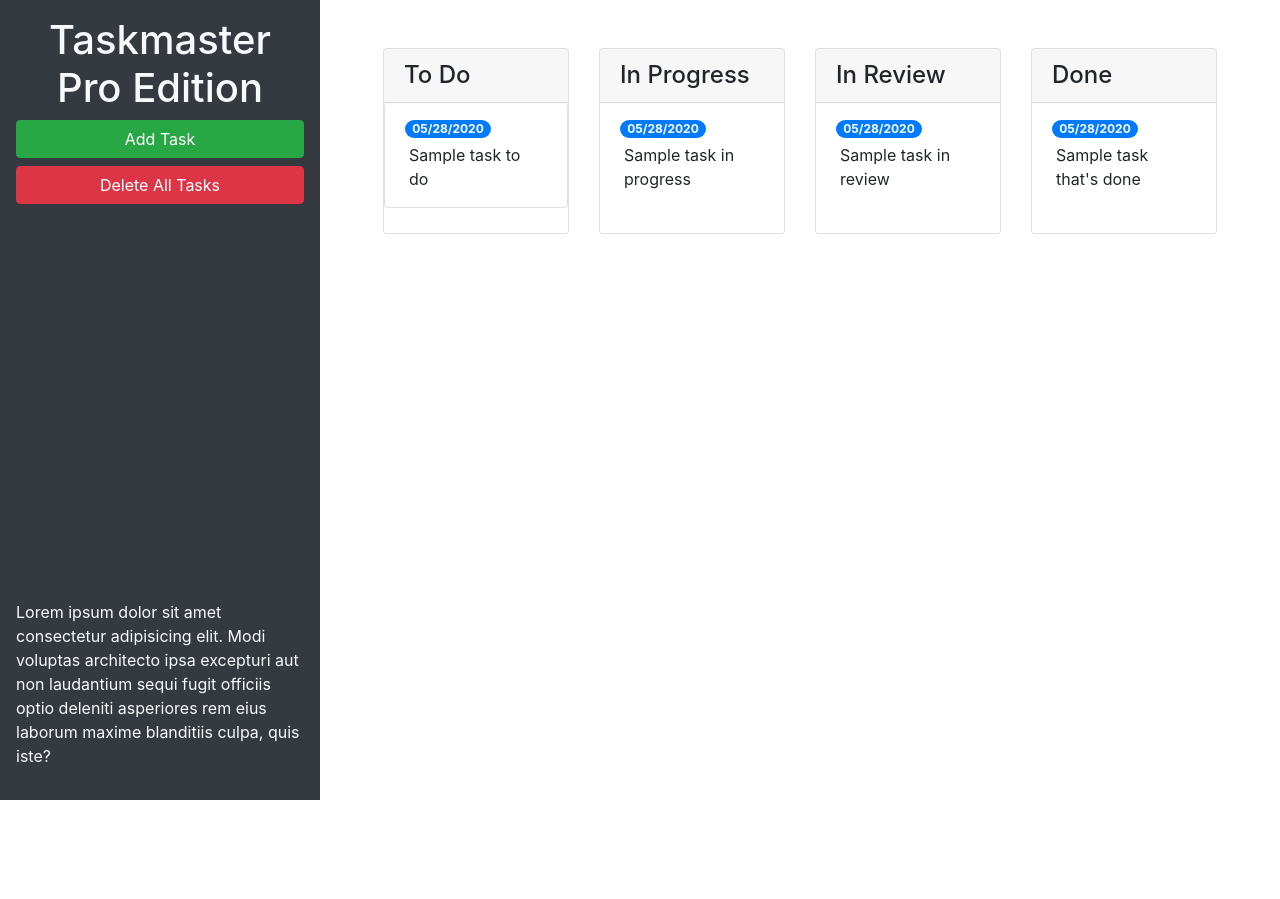
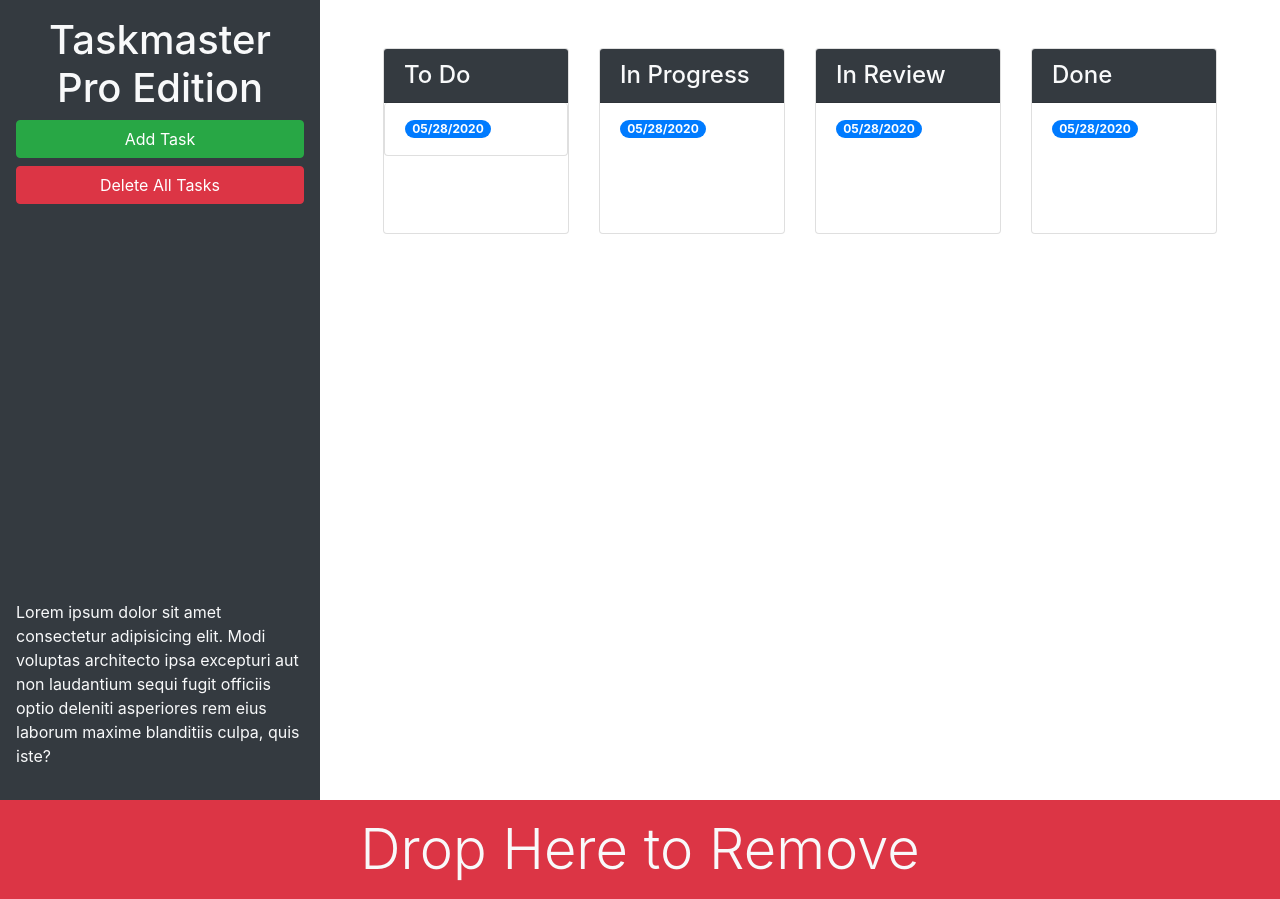
Before and after one commit to urbanearthymama/taskmaster-pro, a plain HTML site: page index.html in a window 1280 px wide. Before the commit the page ends 800 px from the top, so only its background shows below. Drawn offline with nearby package versions, Linux system fonts and the light colour scheme.

Commit message:
trash bin

```diff
--- a/index.html
+++ b/index.html
@@ -13,27 +13,27 @@
 <body>
 
   <div class="row min-vh-100 no-gutters">
-    <header class="col-12 col-lg-3 bg-dark text-light d-flex flex-column p-4 p-lg-3">
+    <header class="col-12 col-lg-3 bg-dark text-light sticky-top d-flex flex-column p-4 p-lg-3">
       <h1 class="text-center">Taskmaster Pro Edition</h1>
       <button id="create-task" class="btn btn-block btn-success" data-toggle="modal" data-target="#task-form-modal">Add
         Task</button>
       <button id="remove-tasks" class="btn btn-block btn-danger">Delete All Tasks</button>
-      <p class="mt-auto">Lorem ipsum dolor sit amet consectetur adipisicing elit. Modi voluptas architecto ipsa
+      <p class="mt-auto d-none d-lg-block">Lorem ipsum dolor sit amet consectetur adipisicing elit. Modi voluptas architecto ipsa
         excepturi aut non
         laudantium sequi fugit officiis optio deleniti asperiores rem eius laborum maxime blanditiis culpa, quis iste?
       </p>
     </header>
-    <main class="col-12 col-lg-9">
+    <main class="col-12 col-lg-9 d-flex flex-column">
       <div class="m-5 row justify-content-around">
         <div class="col-12 col-md-6 col-xl-3 mb-3">
           <div class="card">
-          <h4 class="card-header">
+          <h4 class="card-header bg-dark text-light">
             To Do
           </h4>
           <ul id="list-toDo" class="list-group list-group flush">
             <li class="list-group-item">
               <span class="badge badge-primary badge-pill">05/28/2020</span>
-              <p class="m-1">Sample task to do</p>
+              <p class="m-1"></p>
             </li>
           </ul>
           </div>
@@ -42,13 +42,13 @@
         <!-- in progress start -->
         <div class="col-12 col-md-6 col-xl-3 mb-3">
           <div class="card">
-          <h4 class="card-header">
+          <h4 class="card-header bg-dark text-light">
             In Progress
           </h4>
           <ul id="list-inProgress" class="list-group list-group-flush">
             <li class="list-group-item">
               <span class="badge badge-primary badge-pill">05/28/2020</span>
-              <p class="m-1">Sample task in progress</p>
+              <p class="m-1"></p>
             </li>
           </ul>
         </div>
@@ -57,13 +57,13 @@
         <!-- in review start -->
         <div class="col-12 col-md-6 col-xl-3 mb-3">
           <div class="card">
-          <h4 class="card-header">
+          <h4 class="card-header bg-dark text-light">
             In Review
           </h4>
           <ul id="list-inReview" class="list-group list-group-flush">
             <li class="list-group-item">
               <span class="badge badge-primary badge-pill">05/28/2020</span>
-              <p class="m-1">Sample task in review</p>
+              <p class="m-1"></p>
             </li>
           </ul>
         </div>
@@ -72,19 +72,24 @@
         <!-- done start -->
         <div class="col-12 col-md-6 col-xl-3 mb-3">
           <div class="card">
-            <h4 class="card-header">
+            <h4 class="card-header bg-dark text-light">
               Done
             </h4>
             <ul id="list-done" class="list-group list-group-flush">
               <li class="list-group-item">
                 <span class="badge badge-primary badge-pill">05/28/2020</span>
-                <p class="m-1">Sample task that's done</p>
+                <p class="m-1"></p>
               </li>
             </ul>
           </div>
         </div>
         <!-- done end -->
       </div>
+      </div>
+      <div class="mt-auto" id="trash">
+        <div class="w-100 bg-danger p-3 text-center text-light display-4">
+          Drop Here to Remove
+        </div>
       </div>
     </main>
   </div>
```
